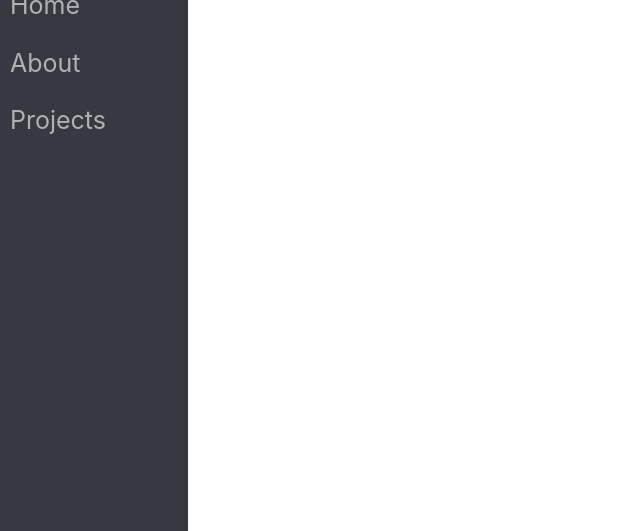
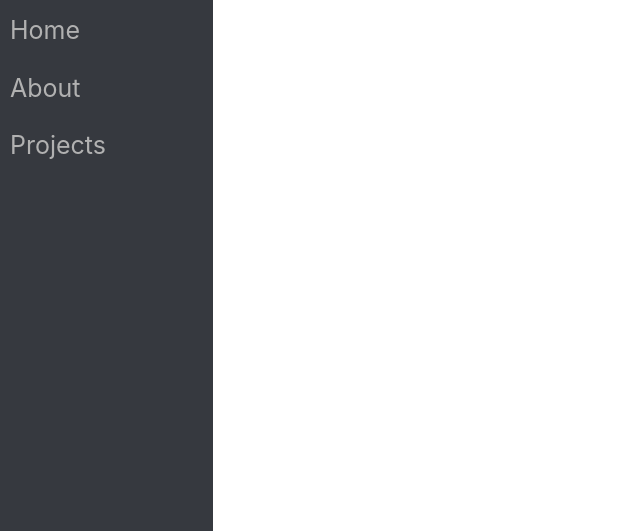
Before and after one commit to ejj28/ejj28.github.io, a plain HTML site: page index.html in a window 1280 px wide. Shown: the part 269-800 px from the top of the page, without its empty margins (0-640 px from the left). Drawn offline with Linux system fonts and the light colour scheme.

Commit message:
Remove gutters

```diff
--- a/index.html
+++ b/index.html
@@ -20,7 +20,7 @@
     <!-- Main Body -->
     <div id=main-container>
 
-        <div class="row h-100">
+        <div class="row h-100 no-gutters">
             <div class="col-sm-2 col-md-2 col-lg-2" id="navcol">
                 <div class="sidenav">
                     <img src="images/pfp.png"></img>
```
